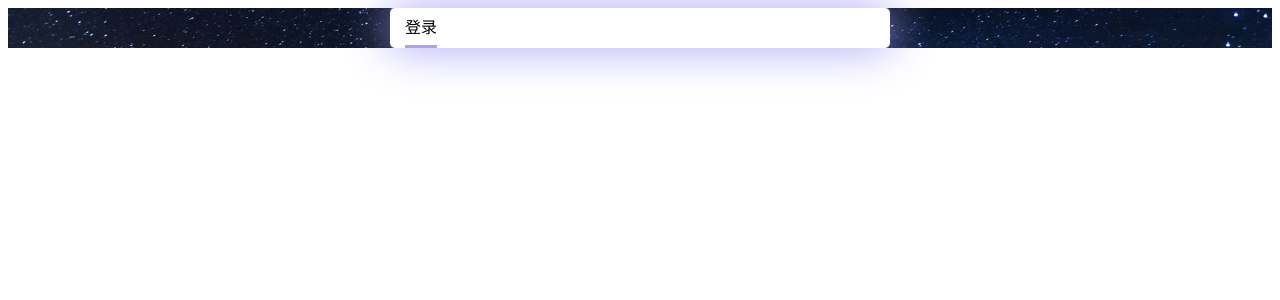
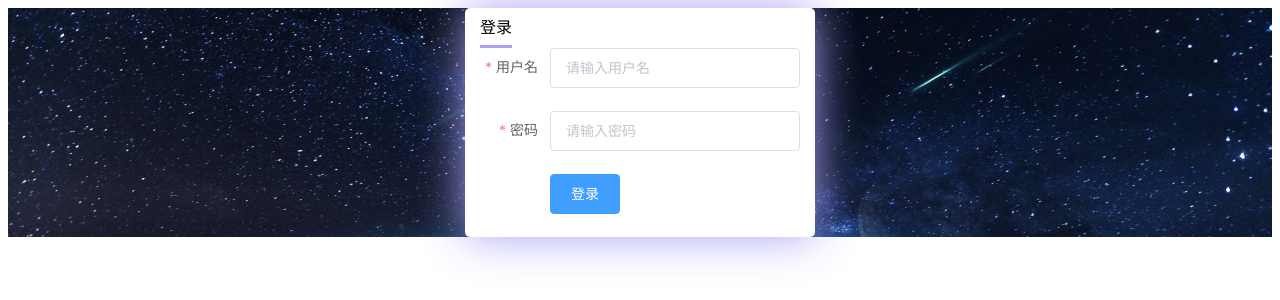
Before and after one commit to qwe2692693/backstage, a Vue app: page /#/login in a window 1280 px wide. Shown: the top 300 px of the page. Built offline with nearby package versions, Linux system fonts and the light colour scheme.

Commit message:
登录页面

```diff
--- a/src/assets/css/reset.css
+++ b/src/assets/css/reset.css
@@ -93,3 +93,12 @@ html, body,
 body {
     overflow-y: auto;
 }
+.t-a-r{
+    text-align: right;
+}
+.t-a-l{
+    text-align: left;
+}
+.t-a-c{
+    text-align: center;
+}
--- a/src/views/login.vue
+++ b/src/views/login.vue
@@ -6,14 +6,51 @@
           登录
         </span>
       </div>
-      <div class="login_content"></div>
+      <div class="login_content">
+        <el-form :model="form" label-width="70px" :rules="rules" ref="ruleForm">
+          <el-form-item label="用户名" prop="username">
+            <el-input v-model="form.username" type="text" placeholder="请输入用户名"/>
+          </el-form-item>
+          <el-form-item label="密码" prop="password">
+            <el-input v-model="form.password" type="password" placeholder="请输入密码"/>
+          </el-form-item>
+          <el-form-item class="t-a-r">
+            <el-button type="primary" @click="login('ruleForm')">登录</el-button>
+          </el-form-item>
+        </el-form>
+      </div>
     </div>
   </div>
 </template>
 
 <script>
 export default {
-  name: "login"
+  name: "login",
+  data() {
+    return {
+      form: {
+        username: "",
+        password: ""
+      },
+      rules: {
+        username: [
+          {required: true, message: '用户名不能为空', trigger: 'blur'},
+        ],
+        password: [
+          {required: true, message: '用户名不能为空', trigger: 'blur'},
+        ]
+      }
+    }
+  },
+  methods: {
+    login(formName) {
+      this.$refs[formName].validate(valid => {
+        if (valid){
+          console.log('submit')
+        }
+      })
+    }
+  }
 }
 </script>
 <style lang="scss" scoped>
@@ -24,19 +61,22 @@ export default {
 }
 
 .login_box {
-  width: 500px;
+  width: 350px;
   background: #fff;
   border-radius: 5px;
   box-shadow: 0px 0px 46px #a8a3f5;
   margin: auto;
 }
-.login_title{
+
+.login_title {
   padding: 0 15px;
   line-height: 40px;
-  span{
+
+  span {
     position: relative;
     display: inline-block;
-    &:after{
+
+    &:after {
       position: absolute;
       bottom: 0;
       left: 0;
@@ -47,4 +87,8 @@ export default {
     }
   }
 }
+
+.login_content {
+  padding: 0 15px;
+}
 </style>
```
